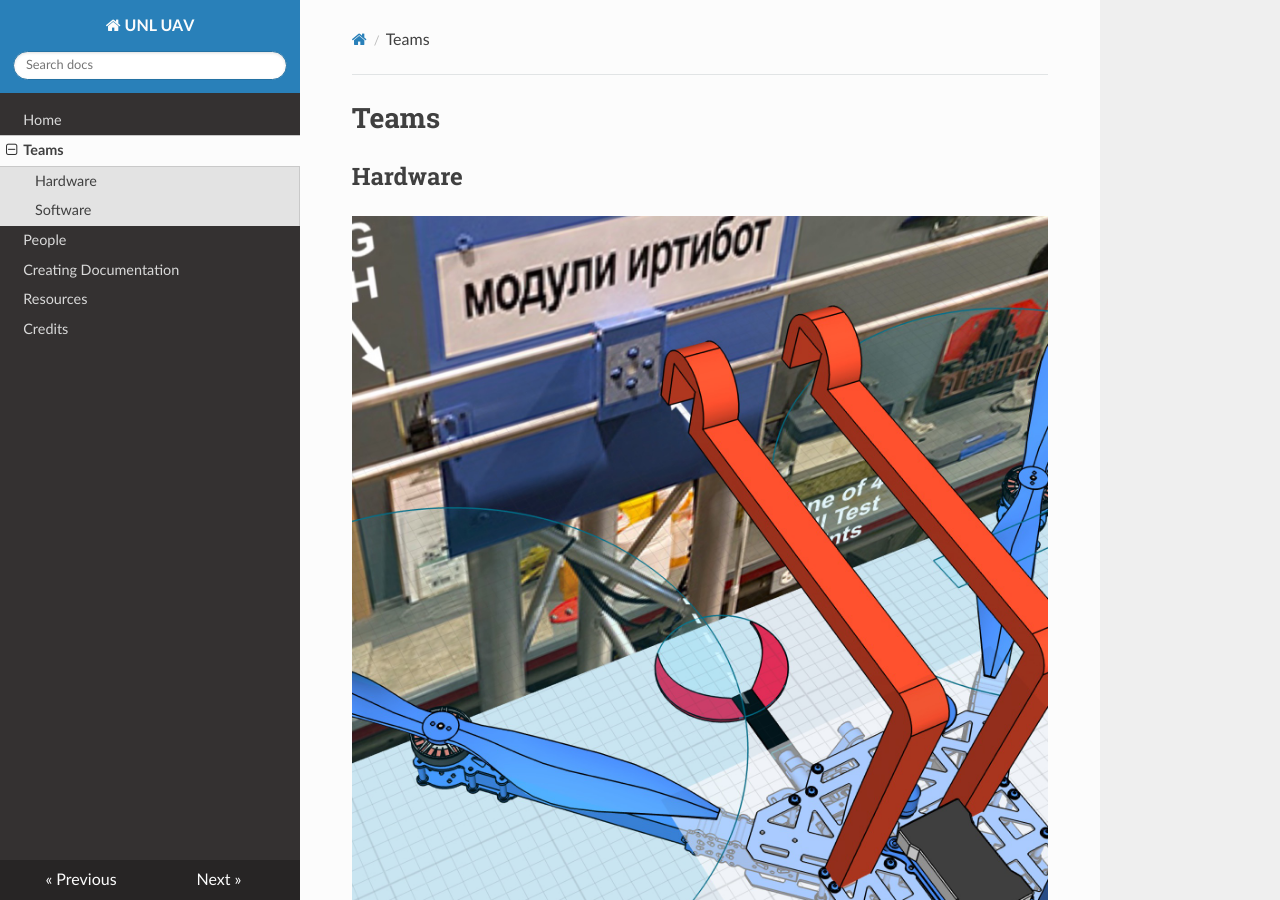
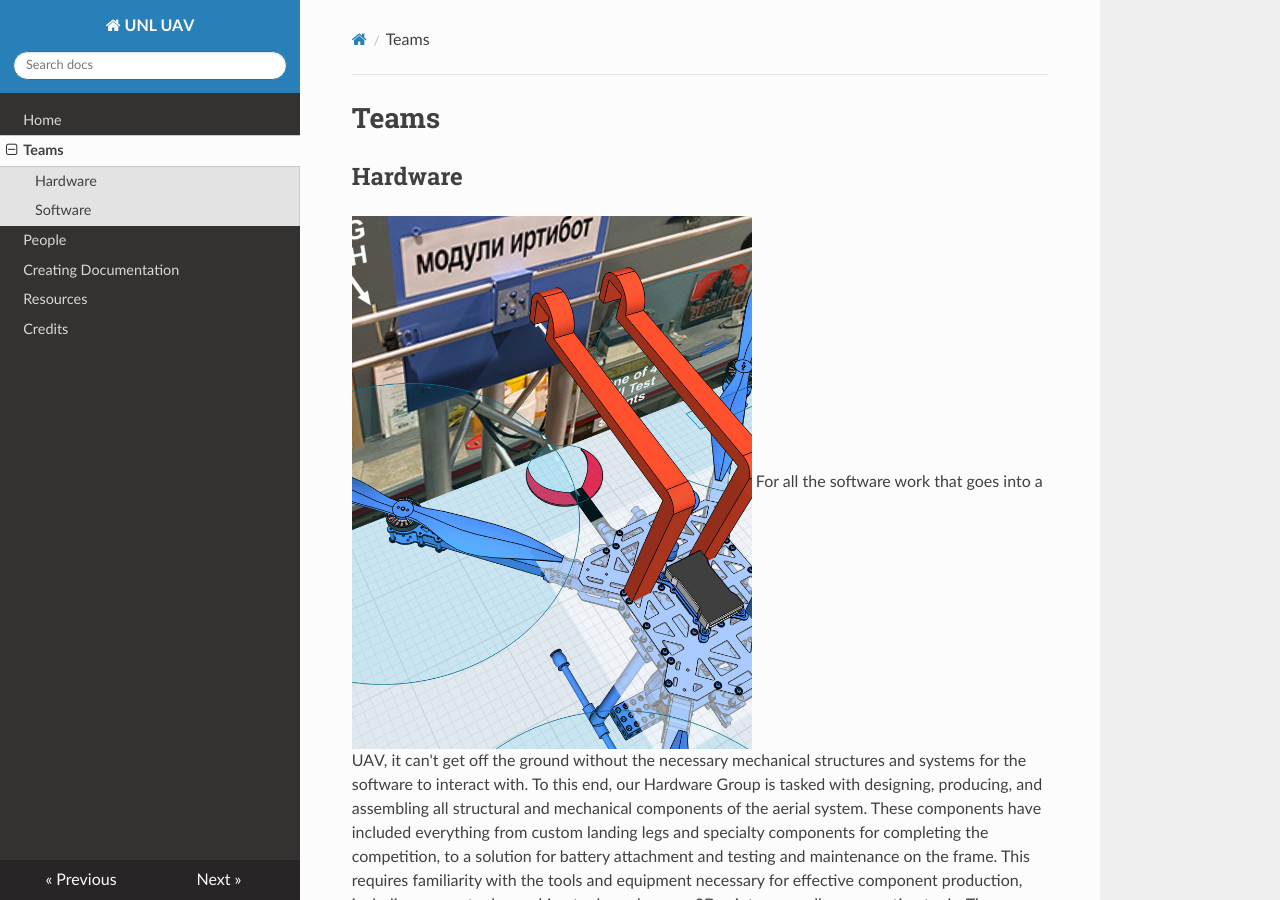
Before and after one commit to docquantum/unl-uav.github.io, an MkDocs documentation site: the page built from docs/teams.md, in a window 1280 px wide and 900 px high. Built offline with MkDocs 1.6.1, drawn with Linux system fonts in a browser that asks for light colours; nearby versions of some CDN libraries.

Commit message:
Hardware Team image to 400px

```diff
--- a/docs/teams.md
+++ b/docs/teams.md
@@ -1,6 +1,6 @@
 # Teams
 ## Hardware
-![](res/img/drone_cad.jpg)
+![](res/img/drone_cad.jpg){: style="width:400px"}
 For all the software work that goes into a UAV, it can't get off the ground without the necessary mechanical structures and systems for the software to interact with. To this end, our Hardware Group is tasked with designing, producing, and assembling all structural and mechanical components of the aerial system. These components have included everything from custom landing legs and specialty components for completing the competition, to a solution for battery attachment and testing and maintenance on the frame. This requires familiarity with the tools and equipment necessary for effective component production, including power tools, machine tools, and even a 3D printer, as well as computing tools. The computing tools used by the Hardware Group mostly consist of the program Solidworks, to include its 3D CAD design suite, as well as structural and fluid simulation. When simulations require a second opinion, ANSYS is utilized.
 
 
```
